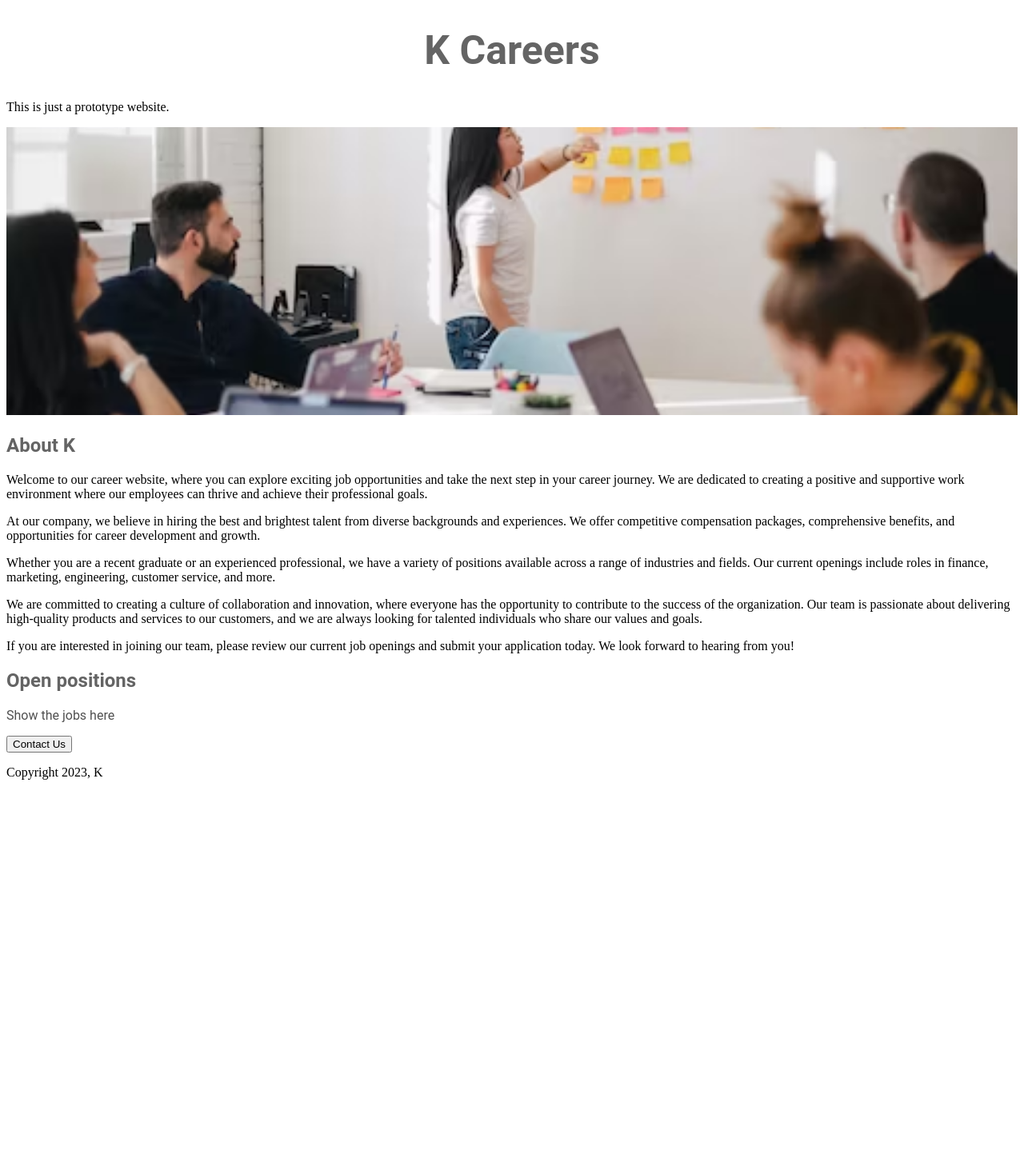
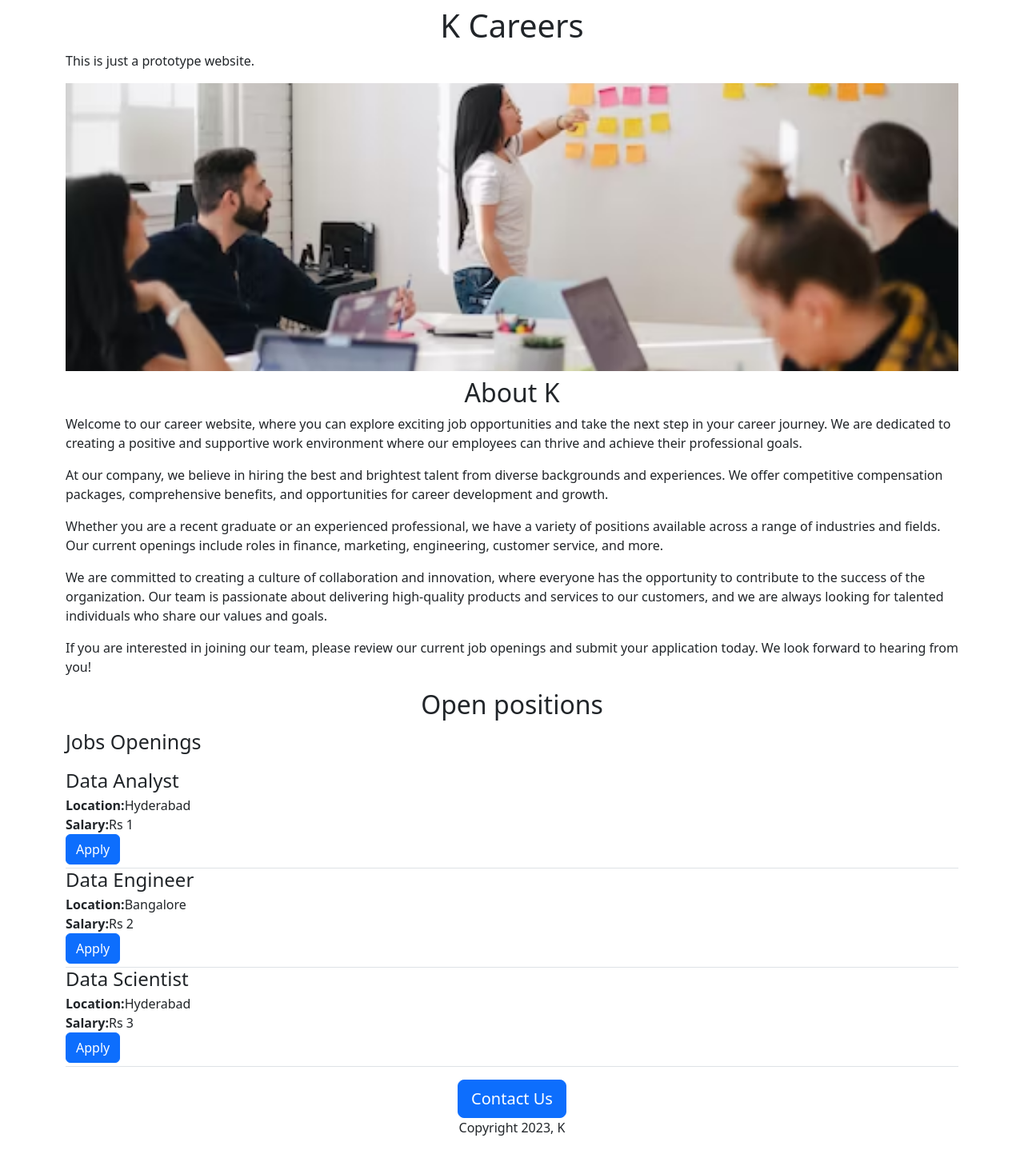
Before and after one commit to Sai2298/verbose-octo-train-v2, a Flask app: page / in a window 1280 px wide. Shown: the whole page at 80% size. Before the commit the page ends 975 px from the top, so only its background shows below. Run offline with Flask 3, Linux system fonts and the light colour scheme.

Commit message:
added api data

```diff
--- a/app.py
+++ b/app.py
@@ -1,9 +1,41 @@
-from flask import Flask, render_template
+from flask import Flask, render_template, jsonify
 
 app = Flask(__name__)
 
+JOBS =[
+  {
+    'id':1,
+     'title': 'Data Analyst',
+     'location':'Hyderabad',
+    'salary': 'Rs 1'
+
+  },
+  {
+    'id':2,
+     'title': 'Data Engineer',
+     'location':'Bangalore',
+    'salary': 'Rs 2'
+
+
+  },
+  {
+    'id':3,
+     'title': 'Data Scientist',
+     'location':'Hyderabad',
+    'salary': 'Rs 3'
+
+  }
+
+]
+
 @app.route("/")
 def hello_world():
-  return render_template("home.html")
+  return render_template("home.html", jobs=JOBS)
+
+
+@app.route("/api/jobs")
+def list_jobs():
+  return jsonify(JOBS)
+
 if __name__=="__main__":
   app.run(host='0.0.0.0', debug=True)
--- a/templates/home.html
+++ b/templates/home.html
@@ -2,39 +2,24 @@
 <html>
   <head>
     <title> K Careers </title>
-
+    <meta charset="utf-8">
+    <meta name="viewport" content="width=device-width, initial-scale=1">
+    <link href="https://cdn.jsdelivr.net/npm/bootstrap@5.3.0-alpha3/dist/css/bootstrap.min.css" rel="stylesheet" integrity="sha384-KK94CHFLLe+nY2dmCWGMq91rCGa5gtU4mk92HdvYe+M/SXH301p5ILy+dN9+nJOZ" crossorigin="anonymous">
     <style>
-      h1 {
-        font-size: 50px;
-        font-family: Roboto;
-        font-weight: bold;
-        color: rgb(100,100, 100);
-        text-align: center
-      }
-
-      #banner
-    {
-      width: 100%;
-      height: 360px;
-      object-fit: cover;
-    }
-    .bodytext{
-      font-family: Roboto;
-      color: rgb(80,80,80)
-    }
-      h2{
-        font-family: Roboto;
-        font-size; 32px;
-        color: rgb(100,100,100)
+      #banner {
+        height:360px;
+        object-fit:cover;
+        width:100%
       }
     </style>
   </head>
   <body>
-    <h1> K Careers </h1>
+    <div class="container">
+    <h1 class="text-center mt-2"> K Careers </h1>
     This is just a prototype website.
     <p></p>
     <img id="banner" src="static/banner.jpeg">
-    <h2>About K</h2>
+    <h2 class="text-center mt-2" >About K</h2>
     <p>Welcome to our career website, where you can explore exciting job opportunities and take the next step in your career journey. We are dedicated to creating a positive and supportive work environment where our employees can thrive and achieve their professional goals.</p>
 
 <p>
@@ -49,10 +34,20 @@
 </p>
 <p>
 If you are interested in joining our team, please review our current job openings and submit your application today. We look forward to hearing from you!</p>
-  <h2> Open positions </h2>
- <p class="bodytext">Show the jobs here</p>
-  <button>Contact Us</button>
+  <h2 class="text-center mt-2"> Open positions </h2>
+ <p style="font-size:25px">Jobs Openings</p>
+      <p>
+      {% for job in jobs %}
+
+        {% include 'jobitem.html' %}
+
+      {% endfor %}
+
+      </p>
+    <div class="text-center">
+  <button class="btn btn-primary btn-lg">Contact Us</button>
 
     <p>Copyright 2023, K</p>
+      </div>
   </body>
 </html>
--- /dev/null
+++ b/templates/jobitem.html
@@ -0,0 +1,11 @@
+ <div class="border-bottom" style="padding-bottom:4px">
+
+        <h4
+          style="margin-bottom:4px; ">  {{job['title']}}</h4>
+        <div><b>Location:</b>{{job['location']}}</div>
+          <div><b>Salary:</b>{{job['salary']}}</div>
+
+
+   <button type="button" class="btn btn-primary">Apply </button>
+
+     </div>
```
